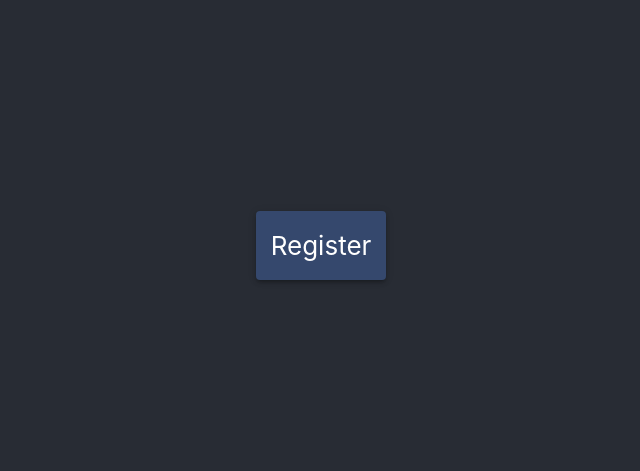
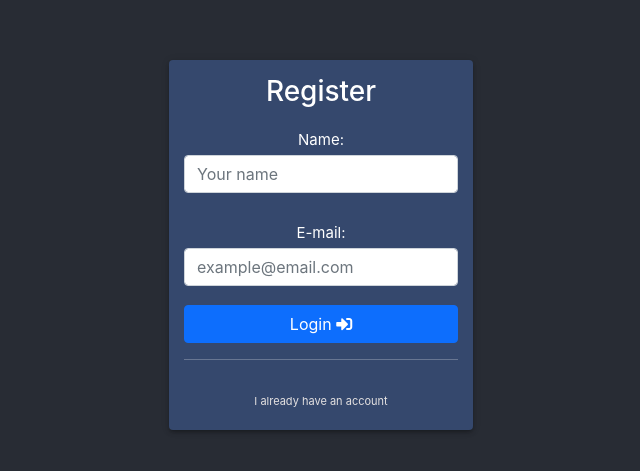
Before and after one commit to Flores93/Reactsume-BackPanel, a React (Create React App) app: page /register in a window 1280 px wide. Shown: the part 155-626 px from the top of the page, without its empty margins (319-959 px from the left). Built offline with nearby package versions, Linux system fonts and the light colour scheme.

Commit message:
store(redux) creation

```diff
--- a/src/App.js
+++ b/src/App.js
@@ -1,13 +1,16 @@
 import React from "react";
 import RootRouter from "./routes/RootRouter";
+import { Provider } from "react-redux";
+
+import { store } from "./store/store";
 
 import "./assets/styles/styles.scss";
 
 function App() {
   return (
-    <div>
+    <Provider store={store}>
       <RootRouter />
-    </div>
+    </Provider>
   );
 }
 
--- a/src/assets/styles/components/_loginReg.scss
+++ b/src/assets/styles/components/_loginReg.scss
@@ -19,3 +19,7 @@
     transition-duration: 0.5s;
   }
 }
+
+.labelMinif {
+  font-size: 15px;
+}
--- a/src/components/auth/Register.js
+++ b/src/components/auth/Register.js
@@ -1,12 +1,69 @@
 import React from "react";
+import { Formik, Field, Form } from "formik";
 
 import AuthFrame from "./AuthFrame";
 import DefaultPaper from "../ui/DefaultPaper";
+import { useHistory } from "react-router-dom";
+
+import { registerFormInitVal } from "../../constants/formsInitialValues";
 
 const Register = () => {
+  const { push } = useHistory();
+
+  const handleSubmit = (values) => {
+    console.log(values);
+  };
+
+  const validatingForm = (values) => {
+    console.log(values);
+  };
+
   return (
     <AuthFrame>
-      <DefaultPaper>Register</DefaultPaper>
+      <DefaultPaper>
+        <h3>Register</h3>
+        <Formik
+          initialValues={registerFormInitVal}
+          onSubmit={handleSubmit}
+          validate={validatingForm}
+        >
+          <Form autoComplete="off">
+            <label className="labelMinif" htmlFor="email">
+              Name:
+            </label>
+            <Field
+              className="form-control mb-3"
+              type="text"
+              id="name"
+              name="name"
+              placeholder="Your name"
+            />
+
+            <label className="labelMinif" htmlFor="email">
+              E-mail:
+            </label>
+            <Field
+              className="form-control mb-3"
+              type="email"
+              id="email"
+              name="email"
+              placeholder="example@email.com"
+            />
+
+            <button
+              className="btn btn-primary col-12"
+              type="submit"
+              // disabled={inputsOk ? false : true}
+            >
+              Login <i className="fas fa-sign-in-alt"></i>
+            </button>
+          </Form>
+        </Formik>
+        <hr />
+        <small className="mutedText" onClick={() => push("/")}>
+          I already have an account
+        </small>
+      </DefaultPaper>
     </AuthFrame>
   );
 };
--- a/src/constants/formsInitialValues.js
+++ b/src/constants/formsInitialValues.js
@@ -2,3 +2,10 @@ export const loginFormInitVal = {
   email: "",
   password: "",
 };
+
+export const registerFormInitVal = {
+  fullName: "",
+  email: "",
+  password: "",
+  password2: "",
+};
--- /dev/null
+++ b/src/constants/types.js
@@ -0,0 +1,3 @@
+export const types = {
+  authLogin: "[AUTH]START_LOGIN",
+};
--- /dev/null
+++ b/src/reducers/authReducer.js
@@ -0,0 +1,13 @@
+import { types } from "../constants/types";
+
+export const authReducer = (state = {}, action) => {
+  switch (action.type) {
+    case types.authLogin:
+      return {
+        ...state,
+        ...action.payload,
+      };
+    default:
+      return state;
+  }
+};
--- /dev/null
+++ b/src/reducers/rootReducer.js
@@ -0,0 +1,6 @@
+import { combineReducers } from "redux";
+import { authReducer } from "./authReducer";
+
+export const rootReducer = combineReducers({
+  auth: authReducer,
+});
--- /dev/null
+++ b/src/routes/PrivateRoutes.js
@@ -0,0 +1,15 @@
+import React from "react";
+import { Redirect, Route } from "react-router-dom";
+
+const PrivateRoutes = ({ isLoggedIn, component: Component, ...rest }) => {
+  return (
+    <Route
+      {...rest}
+      component={(props) =>
+        isLoggedIn ? <Component {...props} /> : <Redirect to="/" />
+      }
+    />
+  );
+};
+
+export default PrivateRoutes;
--- /dev/null
+++ b/src/routes/PublicRoutes.js
@@ -0,0 +1,15 @@
+import React from "react";
+import { Redirect, Route } from "react-router-dom";
+
+const PublicRoutes = ({ isLoggedIn, component: Component, ...rest }) => {
+  return (
+    <Route
+      {...rest}
+      component={(props) =>
+        !isLoggedIn ? <Component {...props} /> : <Redirect to="/panel" />
+      }
+    />
+  );
+};
+
+export default PublicRoutes;
--- a/src/routes/RootRouter.js
+++ b/src/routes/RootRouter.js
@@ -1,23 +1,39 @@
 import React from "react";
-import {
-  BrowserRouter as Router,
-  Switch,
-  Route,
-  Redirect,
-} from "react-router-dom";
+import { BrowserRouter as Router, Switch, Redirect } from "react-router-dom";
+import { useSelector } from "react-redux";
 
 import BackPanel from "../components/backpanel/BackPanel";
+import Register from "../components/auth/Register";
+import PrivateRoutes from "./PrivateRoutes";
+import PublicRoutes from "./PublicRoutes";
 import Login from "../components/auth/Login";
-import Register from "../components/auth/Register";
 
 const RootRouter = () => {
+  // @ts-ignore
+  const { userName } = useSelector((state) => state.auth);
+
   return (
     <div>
       <Router>
         <Switch>
-          <Route exact path="/panel" component={BackPanel} />
-          <Route exact path="/register" component={Register} />
-          <Route exact path="/" component={Login} />
+          <PrivateRoutes
+            isLoggedIn={userName}
+            exact
+            path="/panel"
+            component={BackPanel}
+          />
+          <PublicRoutes
+            isLoggedIn={userName}
+            exact
+            path="/register"
+            component={Register}
+          />
+          <PublicRoutes
+            isLoggedIn={userName}
+            exact
+            path="/"
+            component={Login}
+          />
 
           <Redirect to="/" />
         </Switch>
--- /dev/null
+++ b/src/store/store.js
@@ -0,0 +1,15 @@
+import { applyMiddleware, compose, createStore } from "redux";
+import thunk from "redux-thunk";
+
+import { rootReducer } from "../reducers/rootReducer";
+
+const composeEnhancers =
+  (typeof window !== "undefined" &&
+    // @ts-ignore
+    window.__REDUX_DEVTOOLS_EXTENSION_COMPOSE__) ||
+  compose;
+
+export const store = createStore(
+  rootReducer,
+  composeEnhancers(applyMiddleware(thunk))
+);
```
Also changed, not shown: src/components/ui/InputField.js (added, +21 -0 lines).
